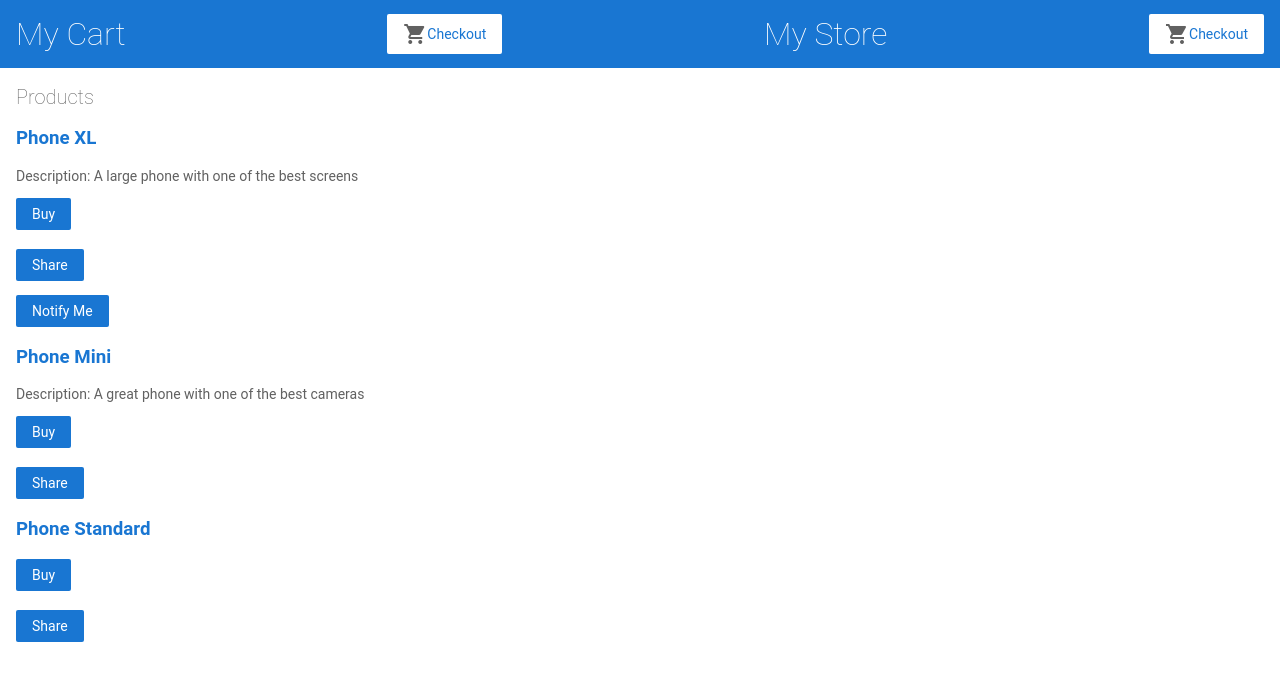
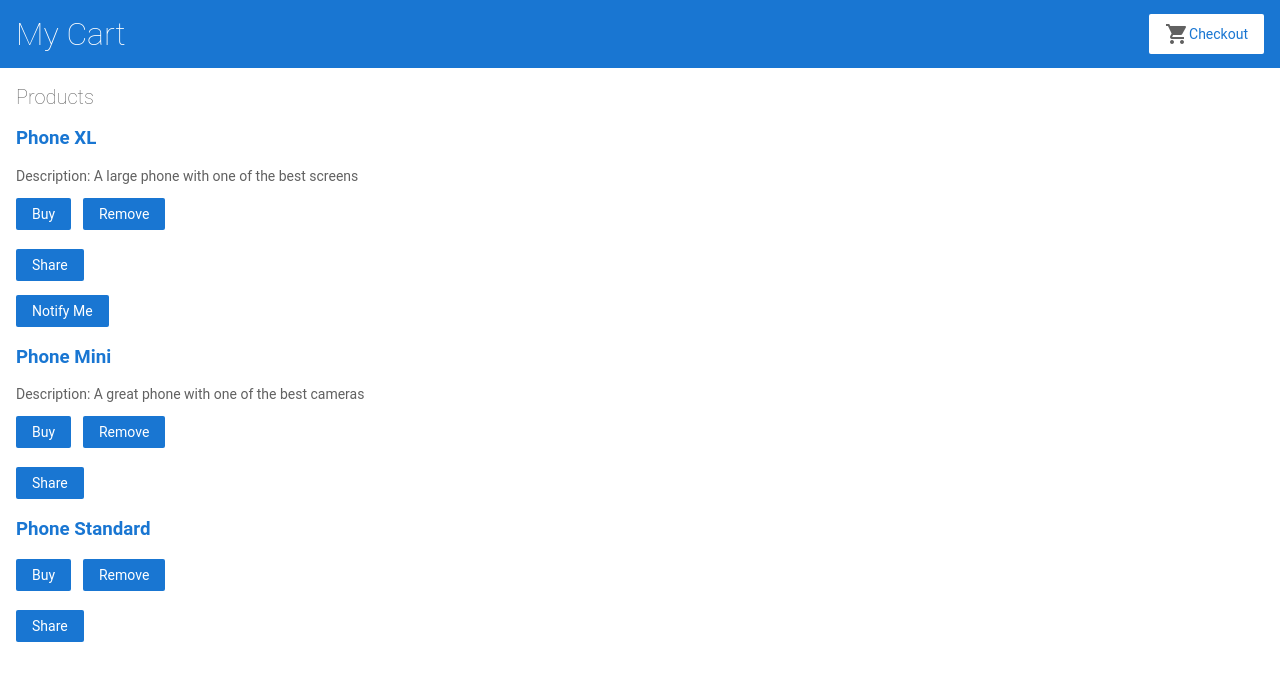
Before and after one commit to danyschell/my-shop-cart, an Angular app: page / in a window 1280 px wide. Shown: the top 680 px of the page. Built offline with nearby package versions, Linux system fonts and the light colour scheme.

Commit message:
Added Remove From Cart button

```diff
--- a/src/app/cart.service.ts
+++ b/src/app/cart.service.ts
@@ -10,6 +10,11 @@ export class CartService {
 
   addToCart(product: Product) {
     this.items.push(product);
+
+  }
+
+  removeFromCart(index: number) {
+    this.items.splice(index, 1);
   }
 
   getItems() {
--- a/src/app/cart/cart.component.html
+++ b/src/app/cart/cart.component.html
@@ -4,9 +4,12 @@
   <a routerLink="/shipping">Shipping Prices</a>
 </p>
 
-<div class="cart-item" *ngFor="let item of items">
+<div class="cart-item" *ngFor="let item of items; let i = index">
   <span>{{ item.name }}</span>
   <span>{{ item.price | currency }}</span>
+  <button type="button" (click)="removeFromCart(i)">
+    Remove
+  </button>
 </div>
 
 <form [formGroup]="checkoutForm" (ngSubmit)="onSubmit()">
--- a/src/app/cart/cart.component.ts
+++ b/src/app/cart/cart.component.ts
@@ -22,6 +22,11 @@ export class CartComponent {
     private formBuilder: FormBuilder,
   ) { }
 
+  removeFromCart(index: number) {
+    this.cartService.removeFromCart(index);
+    window.alert('Your product has been removed from the cart!');
+  }
+
   onSubmit(): void {
     // Process checkout data here
     this.items = this.cartService.clearCart();
--- a/src/app/product-list/product-list.component.html
+++ b/src/app/product-list/product-list.component.html
@@ -1,6 +1,6 @@
 <h2>Products</h2>
 
-<div *ngFor="let product of products">
+<div *ngFor="let product of products; let i = index">
 
   <h3>
     <a  [title]="product.name + 'details'"
@@ -16,6 +16,12 @@
   <button type="button" (click)="addToCart(product)">
     Buy
   </button>
+  &nbsp;
+
+  <button type="button" (click)="removeFromCart(i)">
+    Remove
+  </button>
+
   <br/><br/>
   <button type="button" (click)="share()">
     Share
--- a/src/app/product-list/product-list.component.ts
+++ b/src/app/product-list/product-list.component.ts
@@ -20,6 +20,12 @@ export class ProductListComponent {
     this.cartService.addToCart(product);
     window.alert('Your product has been added to the cart!');
   }
+
+  removeFromCart(index: number) {
+    this.cartService.removeFromCart(index);
+    window.alert('Your product has been removed from the cart!');
+  }
+
   share() {
     window.alert('The product has been shared!');
   }
--- a/src/app/top-bar/top-bar.component.html
+++ b/src/app/top-bar/top-bar.component.html
@@ -3,9 +3,7 @@
   <h1>My Cart</h1>
 </a>
 
-<a class="button fancy-button"><em class="material-icons">shopping_cart</em>Checkout</a>
 
-  <h1>My Store</h1>
 
 
 <a routerLink="/cart" class="button fancy-button">
```
Also changed, not shown: 4 other files (tests, documents, lock files or other folders).
